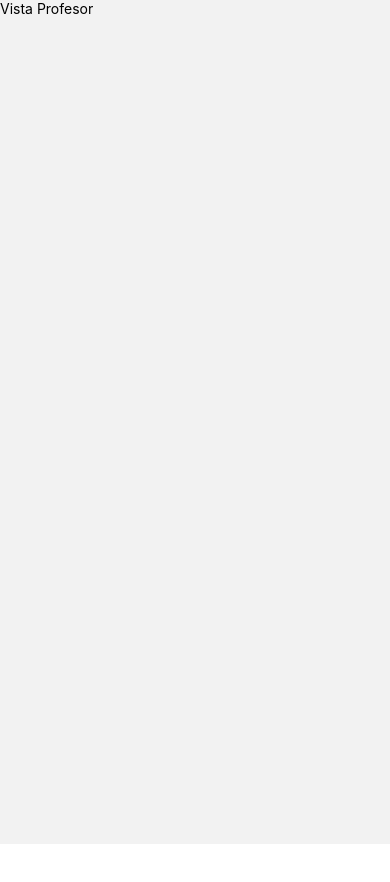
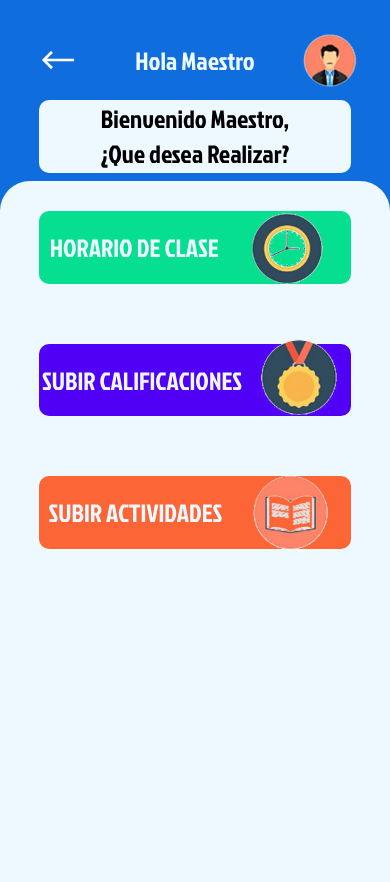
Before and after one commit to fatejohann/proyectoDPS, a React Native app in the folder portal_Educativo/: screen /Home in a window 390 px wide. Shown: the top 882 px of the page. Before the commit the page ends 844 px from the top, so only its background shows below. Built offline with nearby package versions, Linux system fonts and the light colour scheme.

Commit message:
Haciendo menu Profesores y component header

```diff
--- a/portal_Educativo/src/Screens/Login.js
+++ b/portal_Educativo/src/Screens/Login.js
@@ -4,6 +4,8 @@ import { useNavigation } from '@react-navigation/native';
 import { signInWithEmailAndPassword } from 'firebase/auth';
 import { auth, db } from '../firebase/credenciales'; // Asegúrate de importar db también
 import { getDocs, collection, query, where } from 'firebase/firestore';
+
+import colores from '../utils/colores';
 
 export default function Login() {
   const navigation = useNavigation();
@@ -85,7 +87,8 @@ export default function Login() {
 const styles = StyleSheet.create({
   container: {
     flex: 1,
-    backgroundColor: '#ADD8E6',
+    backgroundColor: colores.COLOR_CELESTE,
+    textAlign:'center'
   },
   header: {
     flex: 2,
@@ -96,6 +99,7 @@ const styles = StyleSheet.create({
     color: 'white',
     fontSize: 25,
     margin: 10,
+    alignItems: 'center',
     fontFamily: 'JockeyOne',
   },
   text: {
@@ -103,12 +107,13 @@ const styles = StyleSheet.create({
     fontSize: 45,
     margin: 10,
     fontFamily: 'JockeyOne',
+    textAlign:'center'
   },
   content: {
     flex: 3,
     backgroundColor: '#FFFFFF',
-    borderTopLeftRadius: 50,
-    borderTopRightRadius: 50,
+    borderTopLeftRadius: 30,
+    borderTopRightRadius: 0,
     paddingTop: 40,
     alignItems: 'center',
     justifyContent: 'start',
@@ -136,7 +141,7 @@ const styles = StyleSheet.create({
     padding: 10,
     margin: 10,
     borderColor: 'white',
-    backgroundColor: 'white',
+    backgroundColor: colores.COLOR_BLANCO,
   },
   boxBtn: {
     alignItems: 'center',
@@ -147,14 +152,14 @@ const styles = StyleSheet.create({
     padding: 15,
     margin: 15,
     borderRadius: 20,
-    backgroundColor: '#8A2BE2',
+    backgroundColor: colores.COLOR_MORADO,
   },
   registerButton: {
     width: 200,
     padding: 15,
     margin: 15,
     borderRadius: 20,
-    backgroundColor: '#008000',
+    backgroundColor: colores.COLOR_ANARANJADO,
   },
   buttonText: {
     color: '#FFFFFF',
--- a/portal_Educativo/src/Screens/Profesor/Home.js
+++ b/portal_Educativo/src/Screens/Profesor/Home.js
@@ -1,10 +1,104 @@
 import React from "react";
 
 import { StyleSheet, Text, View, Image, TextInput,Button, TouchableOpacity} from 'react-native';
+import ComponentHeader from "../../components/ComponentHeader";
+import colores from "../../utils/colores";
+
+//Images
+import imagenProfesor from '../../utils/img/profesor.png'
+import horario from '../../utils/img/horario.png'
+import calificaciones from '../../utils/img/calificaciones.png'
+
+import actividades from '../../utils/img/actividades.png'
 export default function Home (){
     return(
-        <>
-        <Text>Vista Profesor</Text>
-        </>
+        <View style={styles.container}>
+
+        <ComponentHeader
+            textHeader="Hola Maestro"
+            descrip="Bienvenido Maestro, ¿Que desea Realizar?"
+            textFooter="Opciones Disponibles"
+            imagen={imagenProfesor}/>
+
+            <View style={styles.BoxBtn}>
+                <View style={styles.btnHorario}>
+                    <Text style={styles.Text}>HORARIO DE CLASE</Text>
+                    <Image
+                    source={horario}
+                    style={styles.ImgBtn}/>
+                </View>
+
+                <View style={styles.btnCalificaciones}>
+                    <Text style={styles.Text}>SUBIR CALIFICACIONES</Text>
+                    <Image
+                    source={calificaciones}
+                    style={styles.ImgBtn}/>
+                </View>
+
+                <View style={styles.btnActividades}>
+                    <Text style={styles.Text}>SUBIR ACTIVIDADES</Text>
+                    <Image
+                    source={actividades}
+                    style={styles.ImgBtn}/>
+                </View>
+
+            </View>
+        </View>
+
     )
 }
+
+const styles = StyleSheet.create({
+    container:{
+       backgroundColor:colores.COLOR_CELESTE,
+    },
+    BoxBtn: {
+        backgroundColor:colores.COLOR_BLANCO,
+        height:"100%",
+        borderTopLeftRadius: 30,
+        borderTopRightRadius: 30,
+
+        alignItems:"center",
+        justifyContent:"start",
+        flexDirection:"column",
+    },
+    btnHorario:{
+        flexDirection:"row",
+        width:"80%",
+        height:"10%",
+        backgroundColor:colores.COLOR_VERDE,
+        borderRadius:10,
+        margin:30,
+        alignItems: 'center',
+        justifyContent:"space-around",
+    },
+    Text:{
+        color:colores.COLOR_BLANCO,
+        fontSize:25,
+        fontFamily:"JockeyOne",
+    },
+    ImgBtn:{
+        width:100,
+        height:100
+    },
+    btnCalificaciones:{
+        flexDirection:"row",
+        width:"80%",
+        height:"10%",
+        backgroundColor:colores.COLOR_MORADO,
+        borderRadius:10,
+        margin:30,
+        alignItems: 'center',
+        justifyContent:"space-around",
+    },
+    btnActividades:{
+        flexDirection:"row",
+        width:"80%",
+        height:"10%",
+        backgroundColor:colores.COLOR_ANARANJADO,
+        borderRadius:10,
+        margin:30,
+        alignItems: 'center',
+        justifyContent:"space-around",
+    },
+});
--- /dev/null
+++ b/portal_Educativo/src/components/ComponentHeader.js
@@ -0,0 +1,88 @@
+import React from "react";
+import { useNavigation } from '@react-navigation/native';
+
+import { StyleSheet, Text, View, Image, Button,TouchableOpacity} from 'react-native';
+
+import flecha from '../utils/img/flecha.png'
+import colores from "../utils/colores";
+
+export default function ComponentHeader ({textHeader,descrip, textFooter, imagen}){
+
+ const navigation = useNavigation();
+//Funcion para volver atras
+const goBack =()=>{
+    navigation.goBack();
+}
+    return(
+        <View style={styles.container}>
+            <View style={styles.header}>
+
+                <TouchableOpacity onPress={goBack} style={styles.button}>
+                    <Image source={flecha} style={styles.img} />
+                </TouchableOpacity>
+                <Text style={styles.text}>{textHeader}</Text>
+
+                <Image source={imagen}
+                style={styles.img}/>
+
+            </View>
+
+            <View  style={styles.boxDescrip}>
+            <Text  style={styles.textDescrip}>{descrip}</Text>
+            </View>
+
+            <View>
+            <Text style={styles.textFooter}>
+                {textFooter}
+                </Text>
+            </View>
+        </View>
+    )
+}
+
+
+const styles = StyleSheet.create({
+    container: {
+    height:'25%',
+    backgroundColor:colores.COLOR_CELESTE,
+
+    },
+    header:{
+        flexDirection: 'row',
+        justifyContent: 'space-around',
+        alignItems: 'center',
+        marginTop:20,
+
+    },
+    img:{
+        width:80,
+        height:80
+    },
+    text:{
+        color:colores.COLOR_BLANCO,
+        fontSize:25,
+        fontFamily:"JockeyOne",
+
+    },
+    boxDescrip:{
+        width:"80%",
+        height:"40%",
+        backgroundColor:colores.COLOR_BLANCO,
+        borderRadius:10,
+        marginLeft:"10%",
+        alignItems: 'center',
+        justifyContent:"center"
+    },
+    textDescrip:{
+        width:"75%",
+        fontSize:25,
+        fontFamily:"JockeyOne",
+        textAlign:"center",
+    },
+    textFooter:{
+        color:colores.COLOR_BLANCO,
+        fontSize:25,
+        fontFamily:"JockeyOne",
+        margin:20
+    }
+});
```
Also changed, not shown: portal_Educativo/src/utils/img/flecha.png (added).
